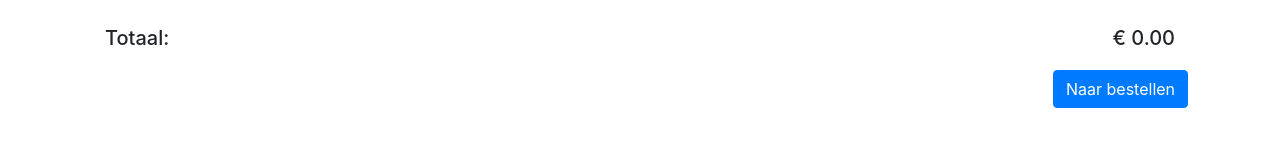
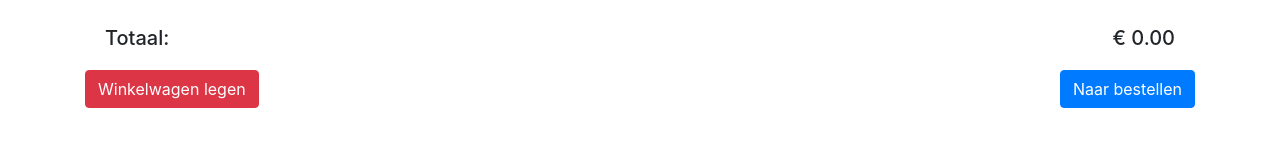
Before and after one commit to suusie1994/IPRWC-front-end, an Angular app: page /cart in a window 1280 px wide. Shown: the part 131-291 px from the top of the page. Built offline with nearby package versions, Linux system fonts and the light colour scheme; no server answers.

Commit message:
add empty cart button

```diff
--- a/src/app/cart/cart.component.html
+++ b/src/app/cart/cart.component.html
@@ -60,9 +60,12 @@
       </div>
     </div>
   </div>
-  <div class="row justify-content-end">
-    <div class="col-2">
-      <button class="btn btn-primary order-btn" (click)="toOrder()">Naar bestellen</button>
+  <div class="row justify-content-between">
+    <div class="col">
+      <button class="btn btn-danger" (click)="emptyCart()">Winkelwagen legen</button>
+    </div>
+    <div class="col align-self-end">
+      <button class="btn btn-primary order-btn float-right" (click)="toOrder()">Naar bestellen</button>
     </div>
   </div>
 </div>
--- a/src/app/cart/cart.component.ts
+++ b/src/app/cart/cart.component.ts
@@ -140,8 +140,17 @@ export class CartComponent implements OnInit, OnDestroy {
     this.router.navigate(['/orders', createdOrder.id]);
   }
 
-  closeModal(): void{
+  closeModal(): void {
     this.showModal = false;
+  }
+
+  emptyCart(): void {
+    for (const item of this.cartItems) {
+      if (item.id){
+        this.cartService.removeCartItemById(item.id);
+      }
+    }
+    this.cartItems = [];
   }
 
   ngOnDestroy(): void {
```
